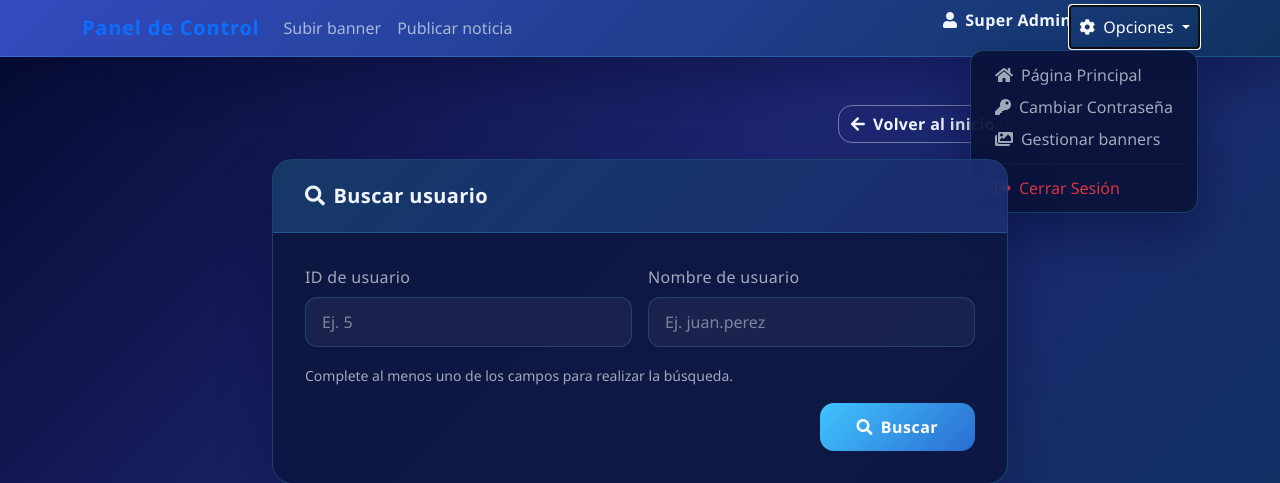
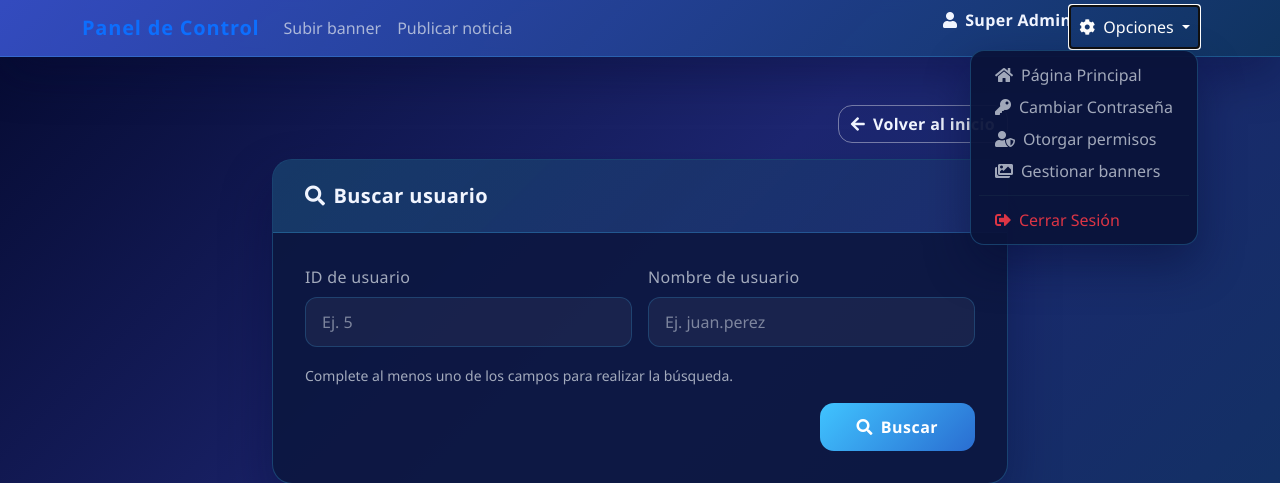
Before and after one commit to Derom-rm27/myweb, a PHP site: page /adm/permissions.php in a window 1280 px wide, after a click on "Opciones". Shown: the top 483 px of the page. Run offline with PHP 8.4, Linux system fonts and the light colour scheme; a user stored in the database is signed in.

Commit message:
Fix permissions dropdown visibility and options

```diff
--- a/adm/css/dashboard-theme.css
+++ b/adm/css/dashboard-theme.css
@@ -23,6 +23,8 @@ body.dashboard-body {
     backdrop-filter: blur(6px);
     box-shadow: 0 18px 45px rgba(5, 10, 48, 0.35);
     border-bottom: 1px solid rgba(64, 196, 255, 0.25);
+    position: relative;
+    z-index: 1050;
 }
 
 .dashboard-navbar .navbar-brand {
@@ -54,6 +56,7 @@ body.dashboard-body {
     border-radius: 14px;
     padding: 0.5rem;
     box-shadow: 0 20px 45px rgba(5, 10, 48, 0.45);
+    z-index: 2000;
 }
 
 .dashboard-navbar .dropdown-item {
--- a/adm/permissions.php
+++ b/adm/permissions.php
@@ -198,6 +198,13 @@ $nombreUsuario = $_SESSION['nombre'] ?? 'Super Admin';
                                 <i class="fas fa-key me-2"></i>Cambiar Contraseña
                             </a>
                         </li>
+                        <?php if ($nivelUsuario === 1): ?>
+                        <li>
+                            <a class="dropdown-item" href="permissions.php">
+                                <i class="fas fa-user-shield me-2"></i>Otorgar permisos
+                            </a>
+                        </li>
+                        <?php endif; ?>
                         <?php if (in_array($nivelUsuario, [1, 2], true)): ?>
                         <li>
                             <a class="dropdown-item" href="banners.php">
```
